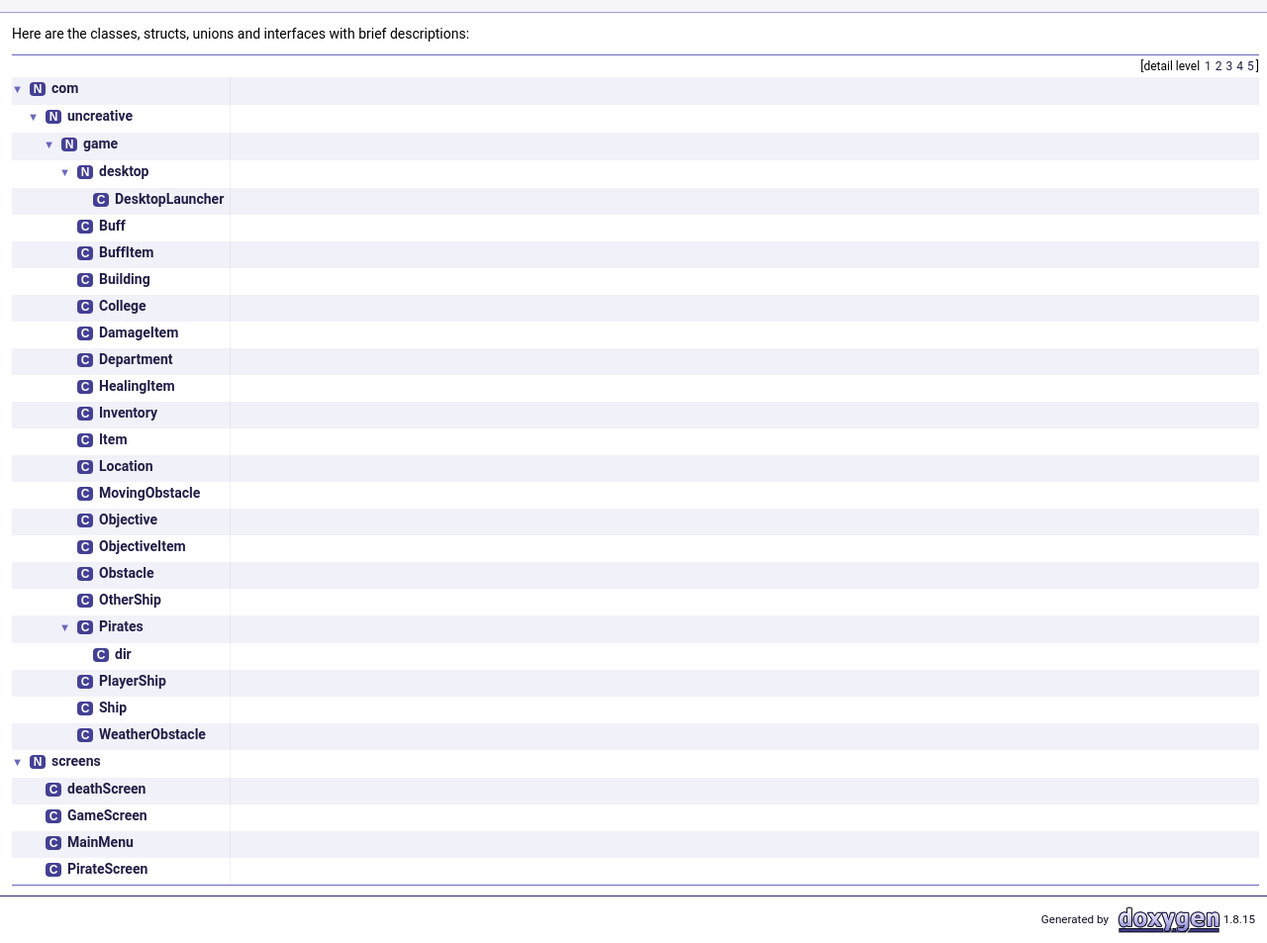
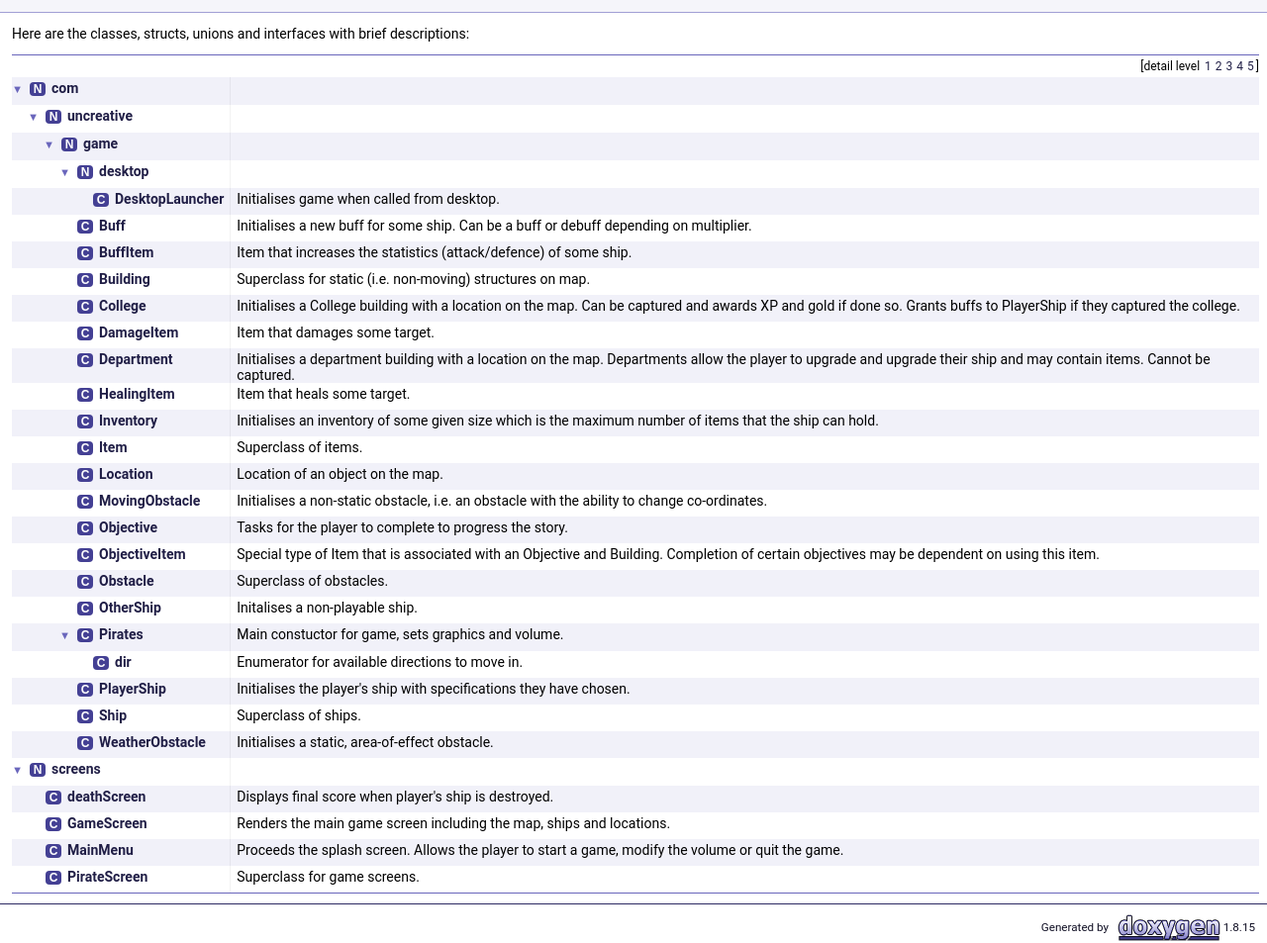
Before and after one commit to NeelChotai/Uncreative, a plain HTML site: page docs/annotated.html in a window 1280 px wide. Shown: the part 139-1092 px from the top of the page at 99% size. Drawn offline with Linux system fonts and the light colour scheme.

Commit message:
Fixed errors.

```diff
--- a/docs/annotated.html
+++ b/docs/annotated.html
@@ -71,32 +71,32 @@ $(function() {
 <tr id="row_0_0_"><td class="entry"><span style="width:16px;display:inline-block;">&#160;</span><span id="arr_0_0_" class="arrow" onclick="toggleFolder('0_0_')">&#9660;</span><span class="icona"><span class="icon">N</span></span><a class="el" href="uncreative.html" target="_self">uncreative</a></td><td class="desc"></td></tr>
 <tr id="row_0_0_0_" class="even"><td class="entry"><span style="width:32px;display:inline-block;">&#160;</span><span id="arr_0_0_0_" class="arrow" onclick="toggleFolder('0_0_0_')">&#9660;</span><span class="icona"><span class="icon">N</span></span><a class="el" href="game.html" target="_self">game</a></td><td class="desc"></td></tr>
 <tr id="row_0_0_0_0_"><td class="entry"><span style="width:48px;display:inline-block;">&#160;</span><span id="arr_0_0_0_0_" class="arrow" onclick="toggleFolder('0_0_0_0_')">&#9660;</span><span class="icona"><span class="icon">N</span></span><a class="el" href="desktop.html" target="_self">desktop</a></td><td class="desc"></td></tr>
-<tr id="row_0_0_0_0_0_" class="even"><td class="entry"><span style="width:80px;display:inline-block;">&#160;</span><span class="icona"><span class="icon">C</span></span><a class="el" href="desktoplauncher.html" target="_self">DesktopLauncher</a></td><td class="desc"></td></tr>
-<tr id="row_0_0_0_1_"><td class="entry"><span style="width:64px;display:inline-block;">&#160;</span><span class="icona"><span class="icon">C</span></span><a class="el" href="buff.html" target="_self">Buff</a></td><td class="desc"></td></tr>
-<tr id="row_0_0_0_2_" class="even"><td class="entry"><span style="width:64px;display:inline-block;">&#160;</span><span class="icona"><span class="icon">C</span></span><a class="el" href="buffitem.html" target="_self">BuffItem</a></td><td class="desc"></td></tr>
-<tr id="row_0_0_0_3_"><td class="entry"><span style="width:64px;display:inline-block;">&#160;</span><span class="icona"><span class="icon">C</span></span><a class="el" href="building.html" target="_self">Building</a></td><td class="desc"></td></tr>
-<tr id="row_0_0_0_4_" class="even"><td class="entry"><span style="width:64px;display:inline-block;">&#160;</span><span class="icona"><span class="icon">C</span></span><a class="el" href="college.html" target="_self">College</a></td><td class="desc"></td></tr>
-<tr id="row_0_0_0_5_"><td class="entry"><span style="width:64px;display:inline-block;">&#160;</span><span class="icona"><span class="icon">C</span></span><a class="el" href="college.html" target="_self">DamageItem</a></td><td class="desc"></td></tr>
-<tr id="row_0_0_0_6_" class="even"><td class="entry"><span style="width:64px;display:inline-block;">&#160;</span><span class="icona"><span class="icon">C</span></span><a class="el" href="department.html" target="_self">Department</a></td><td class="desc"></td></tr>
-<tr id="row_0_0_0_7_"><td class="entry"><span style="width:64px;display:inline-block;">&#160;</span><span class="icona"><span class="icon">C</span></span><a class="el" href="healingitem.html" target="_self">HealingItem</a></td><td class="desc"></td></tr>
-<tr id="row_0_0_0_8_" class="even"><td class="entry"><span style="width:64px;display:inline-block;">&#160;</span><span class="icona"><span class="icon">C</span></span><a class="el" href="inventory.html" target="_self">Inventory</a></td><td class="desc"></td></tr>
-<tr id="row_0_0_0_9_"><td class="entry"><span style="width:64px;display:inline-block;">&#160;</span><span class="icona"><span class="icon">C</span></span><a class="el" href="item.html" target="_self">Item</a></td><td class="desc"></td></tr>
-<tr id="row_0_0_0_10_" class="even"><td class="entry"><span style="width:64px;display:inline-block;">&#160;</span><span class="icona"><span class="icon">C</span></span><a class="el" href="location.html" target="_self">Location</a></td><td class="desc"></td></tr>
-<tr id="row_0_0_0_11_"><td class="entry"><span style="width:64px;display:inline-block;">&#160;</span><span class="icona"><span class="icon">C</span></span><a class="el" href="movingobstacle.html" target="_self">MovingObstacle</a></td><td class="desc"></td></tr>
-<tr id="row_0_0_0_12_" class="even"><td class="entry"><span style="width:64px;display:inline-block;">&#160;</span><span class="icona"><span class="icon">C</span></span><a class="el" href="objective.html" target="_self">Objective</a></td><td class="desc"></td></tr>
-<tr id="row_0_0_0_13_"><td class="entry"><span style="width:64px;display:inline-block;">&#160;</span><span class="icona"><span class="icon">C</span></span><a class="el" href="objectiveitem.html" target="_self">ObjectiveItem</a></td><td class="desc"></td></tr>
-<tr id="row_0_0_0_14_" class="even"><td class="entry"><span style="width:64px;display:inline-block;">&#160;</span><span class="icona"><span class="icon">C</span></span><a class="el" href="obstacle.html" target="_self">Obstacle</a></td><td class="desc"></td></tr>
-<tr id="row_0_0_0_15_"><td class="entry"><span style="width:64px;display:inline-block;">&#160;</span><span class="icona"><span class="icon">C</span></span><a class="el" href="othership.html" target="_self">OtherShip</a></td><td class="desc"></td></tr>
-<tr id="row_0_0_0_16_" class="even"><td class="entry"><span style="width:48px;display:inline-block;">&#160;</span><span id="arr_0_0_0_16_" class="arrow" onclick="toggleFolder('0_0_0_16_')">&#9660;</span><span class="icona"><span class="icon">C</span></span><a class="el" href="pirates.html" target="_self">Pirates</a></td><td class="desc"></td></tr>
-<tr id="row_0_0_0_16_0_"><td class="entry"><span style="width:80px;display:inline-block;">&#160;</span><span class="icona"><span class="icon">C</span></span><a class="el" href="dir.html" target="_self">dir</a></td><td class="desc"></td></tr>
-<tr id="row_0_0_0_17_" class="even"><td class="entry"><span style="width:64px;display:inline-block;">&#160;</span><span class="icona"><span class="icon">C</span></span><a class="el" href="playership.html" target="_self">PlayerShip</a></td><td class="desc"></td></tr>
-<tr id="row_0_0_0_18_"><td class="entry"><span style="width:64px;display:inline-block;">&#160;</span><span class="icona"><span class="icon">C</span></span><a class="el" href="ship.html" target="_self">Ship</a></td><td class="desc"></td></tr>
-<tr id="row_0_0_0_19_" class="even"><td class="entry"><span style="width:64px;display:inline-block;">&#160;</span><span class="icona"><span class="icon">C</span></span><a class="el" href="weatherobstacle.html" target="_self">WeatherObstacle</a></td><td class="desc"></td></tr>
+<tr id="row_0_0_0_0_0_" class="even"><td class="entry"><span style="width:80px;display:inline-block;">&#160;</span><span class="icona"><span class="icon">C</span></span><a class="el" href="desktoplauncher.html" target="_self">DesktopLauncher</a></td><td class="desc">Initialises game when called from desktop.</td></tr>
+<tr id="row_0_0_0_1_"><td class="entry"><span style="width:64px;display:inline-block;">&#160;</span><span class="icona"><span class="icon">C</span></span><a class="el" href="buff.html" target="_self">Buff</a></td><td class="desc">Initialises a new buff for some ship. Can be a buff or debuff depending on multiplier.</td></tr>
+<tr id="row_0_0_0_2_" class="even"><td class="entry"><span style="width:64px;display:inline-block;">&#160;</span><span class="icona"><span class="icon">C</span></span><a class="el" href="buffitem.html" target="_self">BuffItem</a></td><td class="desc">Item that increases the statistics (attack/defence) of some ship.</td></tr>
+<tr id="row_0_0_0_3_"><td class="entry"><span style="width:64px;display:inline-block;">&#160;</span><span class="icona"><span class="icon">C</span></span><a class="el" href="building.html" target="_self">Building</a></td><td class="desc">Superclass for static (i.e. non-moving) structures on map.</td></tr>
+<tr id="row_0_0_0_4_" class="even"><td class="entry"><span style="width:64px;display:inline-block;">&#160;</span><span class="icona"><span class="icon">C</span></span><a class="el" href="college.html" target="_self">College</a></td><td class="desc">Initialises a College building with a location on the map. Can be captured and awards XP and gold if done so. Grants buffs to PlayerShip if they captured the college.</td></tr>
+<tr id="row_0_0_0_5_"><td class="entry"><span style="width:64px;display:inline-block;">&#160;</span><span class="icona"><span class="icon">C</span></span><a class="el" href="damageitem.html" target="_self">DamageItem</a></td><td class="desc">Item that damages some target.</td></tr>
+<tr id="row_0_0_0_6_" class="even"><td class="entry"><span style="width:64px;display:inline-block;">&#160;</span><span class="icona"><span class="icon">C</span></span><a class="el" href="department.html" target="_self">Department</a></td><td class="desc">Initialises a department building with a location on the map. Departments allow the player to upgrade and upgrade their ship and may contain items. Cannot be captured.</td></tr>
+<tr id="row_0_0_0_7_"><td class="entry"><span style="width:64px;display:inline-block;">&#160;</span><span class="icona"><span class="icon">C</span></span><a class="el" href="healingitem.html" target="_self">HealingItem</a></td><td class="desc">Item that heals some target.</td></tr>
+<tr id="row_0_0_0_8_" class="even"><td class="entry"><span style="width:64px;display:inline-block;">&#160;</span><span class="icona"><span class="icon">C</span></span><a class="el" href="inventory.html" target="_self">Inventory</a></td><td class="desc">Initialises an inventory of some given size which is the maximum number of items that the ship can hold.</td></tr>
+<tr id="row_0_0_0_9_"><td class="entry"><span style="width:64px;display:inline-block;">&#160;</span><span class="icona"><span class="icon">C</span></span><a class="el" href="item.html" target="_self">Item</a></td><td class="desc">Superclass of items.</td></tr>
+<tr id="row_0_0_0_10_" class="even"><td class="entry"><span style="width:64px;display:inline-block;">&#160;</span><span class="icona"><span class="icon">C</span></span><a class="el" href="location.html" target="_self">Location</a></td><td class="desc">Location of an object on the map.</td></tr>
+<tr id="row_0_0_0_11_"><td class="entry"><span style="width:64px;display:inline-block;">&#160;</span><span class="icona"><span class="icon">C</span></span><a class="el" href="movingobstacle.html" target="_self">MovingObstacle</a></td><td class="desc">Initialises a non-static obstacle, i.e. an obstacle with the ability to change co-ordinates.</td></tr>
+<tr id="row_0_0_0_12_" class="even"><td class="entry"><span style="width:64px;display:inline-block;">&#160;</span><span class="icona"><span class="icon">C</span></span><a class="el" href="objective.html" target="_self">Objective</a></td><td class="desc">Tasks for the player to complete to progress the story.</td></tr>
+<tr id="row_0_0_0_13_"><td class="entry"><span style="width:64px;display:inline-block;">&#160;</span><span class="icona"><span class="icon">C</span></span><a class="el" href="objectiveitem.html" target="_self">ObjectiveItem</a></td><td class="desc">Special type of Item that is associated with an Objective and Building. Completion of certain objectives may be dependent on using this item.</td></tr>
+<tr id="row_0_0_0_14_" class="even"><td class="entry"><span style="width:64px;display:inline-block;">&#160;</span><span class="icona"><span class="icon">C</span></span><a class="el" href="obstacle.html" target="_self">Obstacle</a></td><td class="desc">Superclass of obstacles.</td></tr>
+<tr id="row_0_0_0_15_"><td class="entry"><span style="width:64px;display:inline-block;">&#160;</span><span class="icona"><span class="icon">C</span></span><a class="el" href="othership.html" target="_self">OtherShip</a></td><td class="desc">Initalises a non-playable ship.</td></tr>
+<tr id="row_0_0_0_16_" class="even"><td class="entry"><span style="width:48px;display:inline-block;">&#160;</span><span id="arr_0_0_0_16_" class="arrow" onclick="toggleFolder('0_0_0_16_')">&#9660;</span><span class="icona"><span class="icon">C</span></span><a class="el" href="pirates.html" target="_self">Pirates</a></td><td class="desc">Main constuctor for game, sets graphics and volume.</td></tr>
+<tr id="row_0_0_0_16_0_"><td class="entry"><span style="width:80px;display:inline-block;">&#160;</span><span class="icona"><span class="icon">C</span></span><a class="el" href="dir.html" target="_self">dir</a></td><td class="desc">Enumerator for available directions to move in.</td></tr>
+<tr id="row_0_0_0_17_" class="even"><td class="entry"><span style="width:64px;display:inline-block;">&#160;</span><span class="icona"><span class="icon">C</span></span><a class="el" href="playership.html" target="_self">PlayerShip</a></td><td class="desc">Initialises the player's ship with specifications they have chosen.</td></tr>
+<tr id="row_0_0_0_18_"><td class="entry"><span style="width:64px;display:inline-block;">&#160;</span><span class="icona"><span class="icon">C</span></span><a class="el" href="ship.html" target="_self">Ship</a></td><td class="desc">Superclass of ships.</td></tr>
+<tr id="row_0_0_0_19_" class="even"><td class="entry"><span style="width:64px;display:inline-block;">&#160;</span><span class="icona"><span class="icon">C</span></span><a class="el" href="weatherobstacle.html" target="_self">WeatherObstacle</a></td><td class="desc">Initialises a static, area-of-effect obstacle.</td></tr>
 <tr id="row_1_"><td class="entry"><span style="width:0px;display:inline-block;">&#160;</span><span id="arr_1_" class="arrow" onclick="toggleFolder('1_')">&#9660;</span><span class="icona"><span class="icon">N</span></span><a class="el" href="screens.html" target="_self">screens</a></td><td class="desc"></td></tr>
-<tr id="row_1_0_" class="even"><td class="entry"><span style="width:32px;display:inline-block;">&#160;</span><span class="icona"><span class="icon">C</span></span><a class="el" href="deathscreen.html" target="_self">deathScreen</a></td><td class="desc"></td></tr>
-<tr id="row_1_1_"><td class="entry"><span style="width:32px;display:inline-block;">&#160;</span><span class="icona"><span class="icon">C</span></span><a class="el" href="gamescreen.html" target="_self">GameScreen</a></td><td class="desc"></td></tr>
-<tr id="row_1_2_" class="even"><td class="entry"><span style="width:32px;display:inline-block;">&#160;</span><span class="icona"><span class="icon">C</span></span><a class="el" href="mainmenu.html" target="_self">MainMenu</a></td><td class="desc"></td></tr>
-<tr id="row_1_3_"><td class="entry"><span style="width:32px;display:inline-block;">&#160;</span><span class="icona"><span class="icon">C</span></span><a class="el" href="piratescreen.html" target="_self">PirateScreen</a></td><td class="desc"></td></tr>
+<tr id="row_1_0_" class="even"><td class="entry"><span style="width:32px;display:inline-block;">&#160;</span><span class="icona"><span class="icon">C</span></span><a class="el" href="deathscreen.html" target="_self">deathScreen</a></td><td class="desc">Displays final score when player's ship is destroyed.</td></tr>
+<tr id="row_1_1_"><td class="entry"><span style="width:32px;display:inline-block;">&#160;</span><span class="icona"><span class="icon">C</span></span><a class="el" href="gamescreen.html" target="_self">GameScreen</a></td><td class="desc">Renders the main game screen including the map, ships and locations.</td></tr>
+<tr id="row_1_2_" class="even"><td class="entry"><span style="width:32px;display:inline-block;">&#160;</span><span class="icona"><span class="icon">C</span></span><a class="el" href="mainmenu.html" target="_self">MainMenu</a></td><td class="desc">Proceeds the splash screen. Allows the player to start a game, modify the volume or quit the game.</td></tr>
+<tr id="row_1_3_"><td class="entry"><span style="width:32px;display:inline-block;">&#160;</span><span class="icona"><span class="icon">C</span></span><a class="el" href="piratescreen.html" target="_self">PirateScreen</a></td><td class="desc">Superclass for game screens.</td></tr>
 </table>
 </div><!-- directory -->
 </div><!-- contents -->
```
Also changed, not shown: docs/buff.html (+1 -1 lines), docs/buffitem.html (+1 -1 lines), docs/deathscreen.html (+2 -2 lines), docs/item.html (+1 -0 lines), docs/objectiveitem.html (+1 -1 lines), docs/piratescreen.html (+1 -0 lines).
